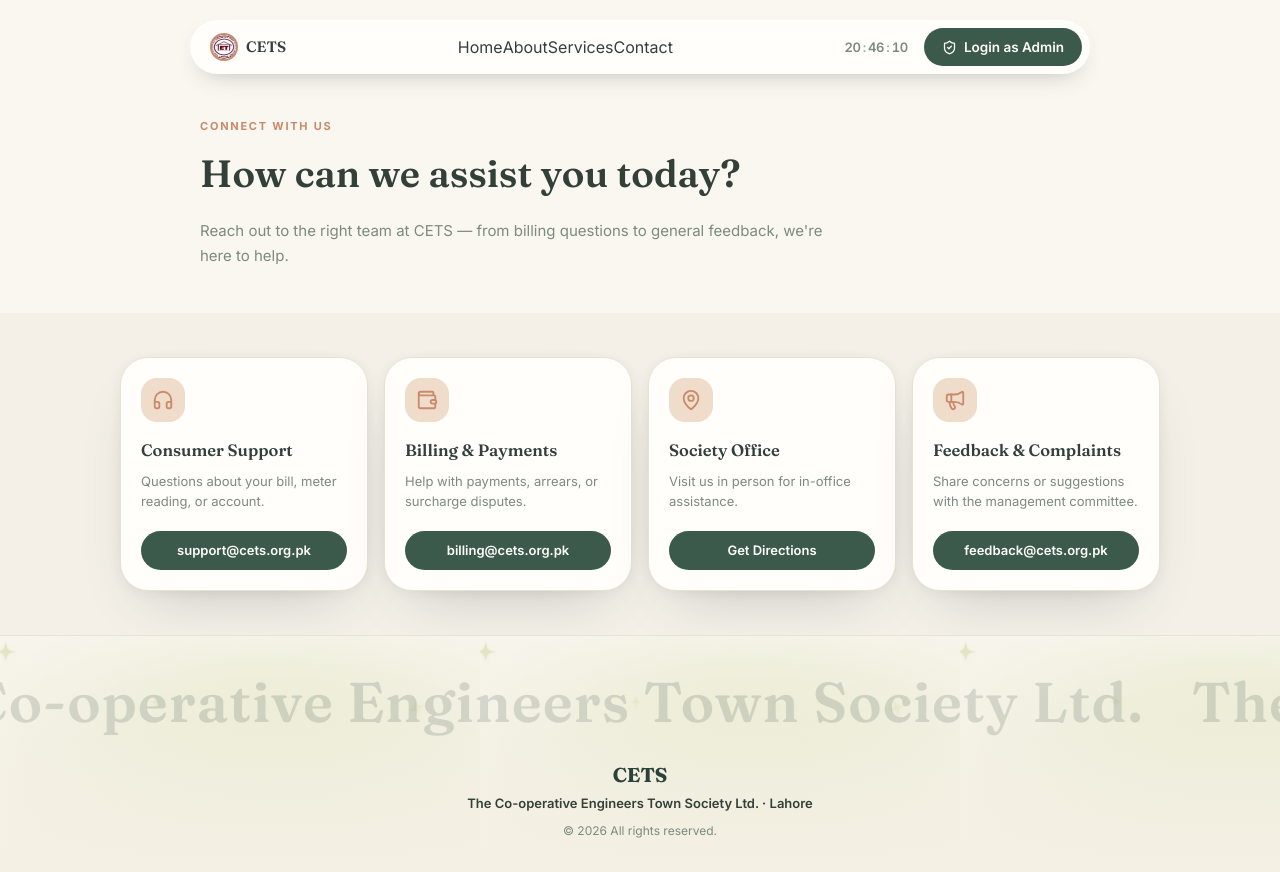
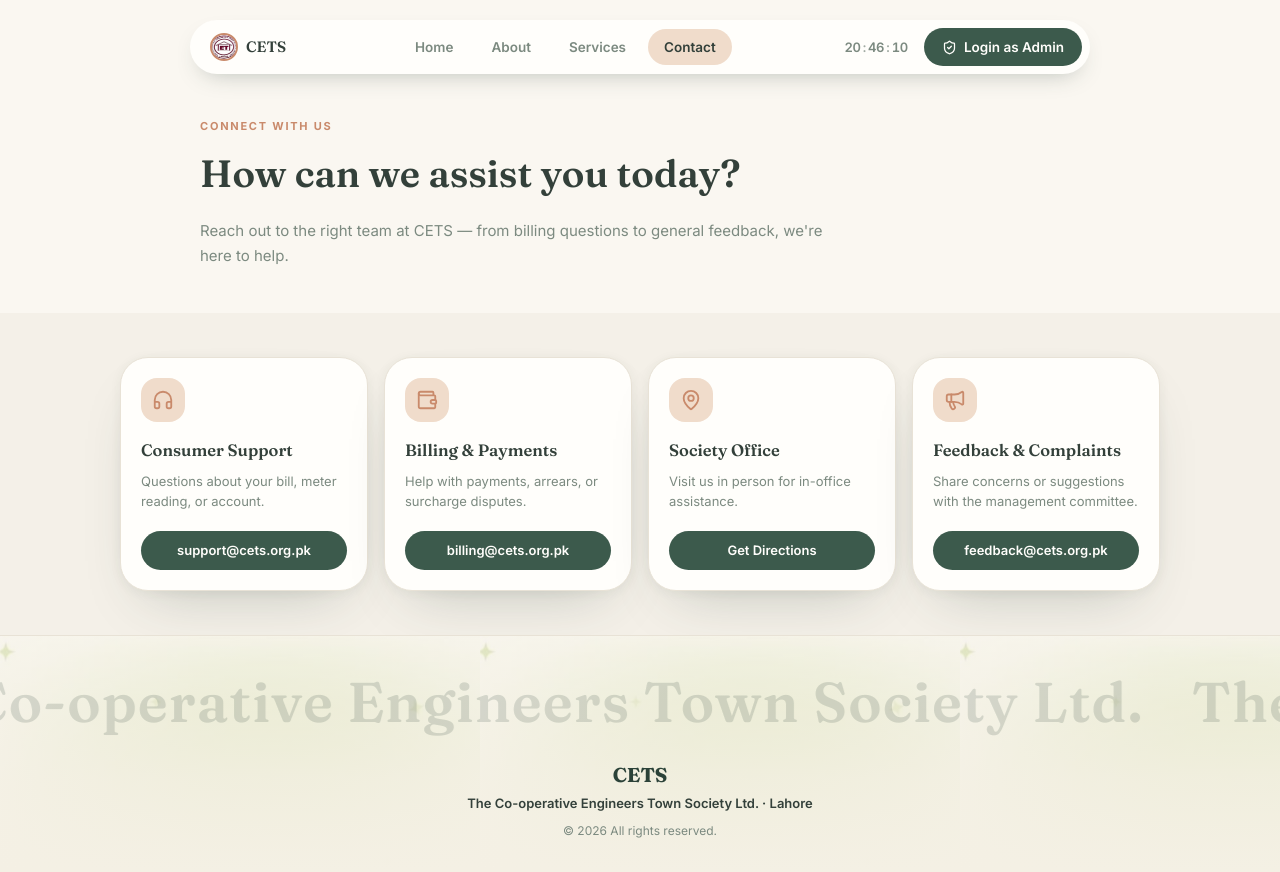
Before and after one commit to fatrawr/Billing-Site, a React (Vite) app in the folder frontend/: page /contact in a window 1280 px wide. Built offline with nearby package versions, Linux system fonts and the light colour scheme; no server answers.

Commit message:
dashboard

```diff
--- /dev/null
+++ b/frontend/src/components/core/animated-background.jsx
@@ -0,0 +1,62 @@
+'use client';
+
+import { AnimatePresence, motion } from 'framer-motion';
+import { Children, cloneElement, isValidElement, useState } from 'react';
+
+function cn(...classes) {
+  return classes.filter(Boolean).join(' ');
+}
+
+export function AnimatedBackground({
+  children,
+  defaultValue,
+  onValueChange,
+  className,
+  transition,
+  enableHover = false,
+}) {
+  const [activeId, setActiveId] = useState(defaultValue);
+
+  const handleSetActiveId = (id) => {
+    setActiveId(id);
+    onValueChange?.(id);
+  };
+
+  return Children.map(children, (child, index) => {
+    if (!isValidElement(child)) return child;
+
+    const id = child.props['data-id'];
+    const interactionProps = enableHover
+      ? {
+          onMouseEnter: () => handleSetActiveId(id),
+          onMouseLeave: () => handleSetActiveId(defaultValue),
+        }
+      : {
+          onClick: () => handleSetActiveId(id),
+        };
+
+    return cloneElement(child, {
+      key: index,
+      className: cn('relative inline-flex', child.props.className),
+      'data-checked': id === activeId ? 'true' : 'false',
+      ...interactionProps,
+      children: (
+        <>
+          <AnimatePresence initial={false}>
+            {activeId === id && (
+              <motion.div
+                layoutId="animated-background"
+                className={cn('absolute inset-0', className)}
+                transition={transition}
+                initial={{ opacity: defaultValue ? 1 : 0 }}
+                animate={{ opacity: 1 }}
+                exit={{ opacity: 0 }}
+              />
+            )}
+          </AnimatePresence>
+          <span className="relative z-10">{child.props.children}</span>
+        </>
+      ),
+    });
+  });
+}
--- a/frontend/src/components/ui/AnimatedTabs.jsx
+++ b/frontend/src/components/ui/AnimatedTabs.jsx
@@ -1,42 +1,26 @@
-import { useState } from "react";
-import { motion, AnimatePresence } from "framer-motion";
+import { AnimatedBackground } from "../core/animated-background.jsx";
 
-/**
- * Lightweight hover-tracking tab strip (Home/About/etc.) matching the
- * app's forest/terracotta theme. Purely presentational — pass an
- * `onSelect` to react to clicks.
- */
 export default function AnimatedTabs({ tabs, defaultValue, onSelect, className = "" }) {
-  const [active, setActive] = useState(defaultValue ?? tabs[0]);
-  const [hovered, setHovered] = useState(null);
-  const shown = hovered ?? active;
-
   return (
     <div className={`animated-tabs ${className}`}>
+      <AnimatedBackground
+        defaultValue={defaultValue ?? tabs[0]}
+        className="animated-tabs__bg"
+        transition={{ type: "spring", bounce: 0.2, duration: 0.3 }}
+        enableHover
+      >
         {tabs.map((tab) => (
           <button
             key={tab}
+            data-id={tab}
             type="button"
             className="animated-tabs__btn"
-          onMouseEnter={() => setHovered(tab)}
-          onMouseLeave={() => setHovered(null)}
-          onClick={() => {
-            setActive(tab);
-            onSelect?.(tab);
-          }}
+            onClick={() => onSelect?.(tab)}
           >
-          <AnimatePresence>
-            {shown === tab && (
-              <motion.span
-                layoutId="animated-tabs-bg"
-                className="animated-tabs__bg"
-                transition={{ type: "spring", bounce: 0.2, duration: 0.3 }}
-              />
-            )}
-          </AnimatePresence>
-          <span className="animated-tabs__label">{tab}</span>
+            {tab}
           </button>
         ))}
+      </AnimatedBackground>
     </div>
   );
 }
--- a/frontend/src/index.css
+++ b/frontend/src/index.css
@@ -745,6 +745,13 @@ table.bill-history td, table.bill-charges td { border: 1px solid #ccc; padding:
   .hero__nav-brand { display: flex; align-items: center; gap: 8px; font-family: var(--font-display); font-weight: 600; font-size: 15px; color: var(--color-ink); }
   .hero__nav-brand img { width: 28px; height: 28px; border-radius: 9999px; border: 2px solid var(--color-terracotta); object-fit: cover; }
   .hero__nav-tabs { display: none; }
+  .animated-tabs { display: flex; align-items: center; gap: 6px; }
+.animated-tabs__btn {
+  padding: 8px 16px; font-size: 13.5px; font-weight: 600; color: var(--color-ink-soft);
+  border: none; background: none; cursor: pointer; border-radius: 9999px; transition: color 200ms ease;
+}
+.animated-tabs__btn:hover, .animated-tabs__btn[data-checked="true"] { color: var(--color-ink); }
+.animated-tabs__bg { border-radius: 9999px; background: var(--color-terracotta-light); }
   .hero__nav-right { display: flex; align-items: center; gap: var(--space-4); }
   .hero__clock { font-size: 13px; font-weight: 600; color: var(--color-ink-soft); }
   .hero__clock .clock__sep { color: var(--color-ink-soft); }
```
Lines whose indentation alone changed are shown as unchanged.
